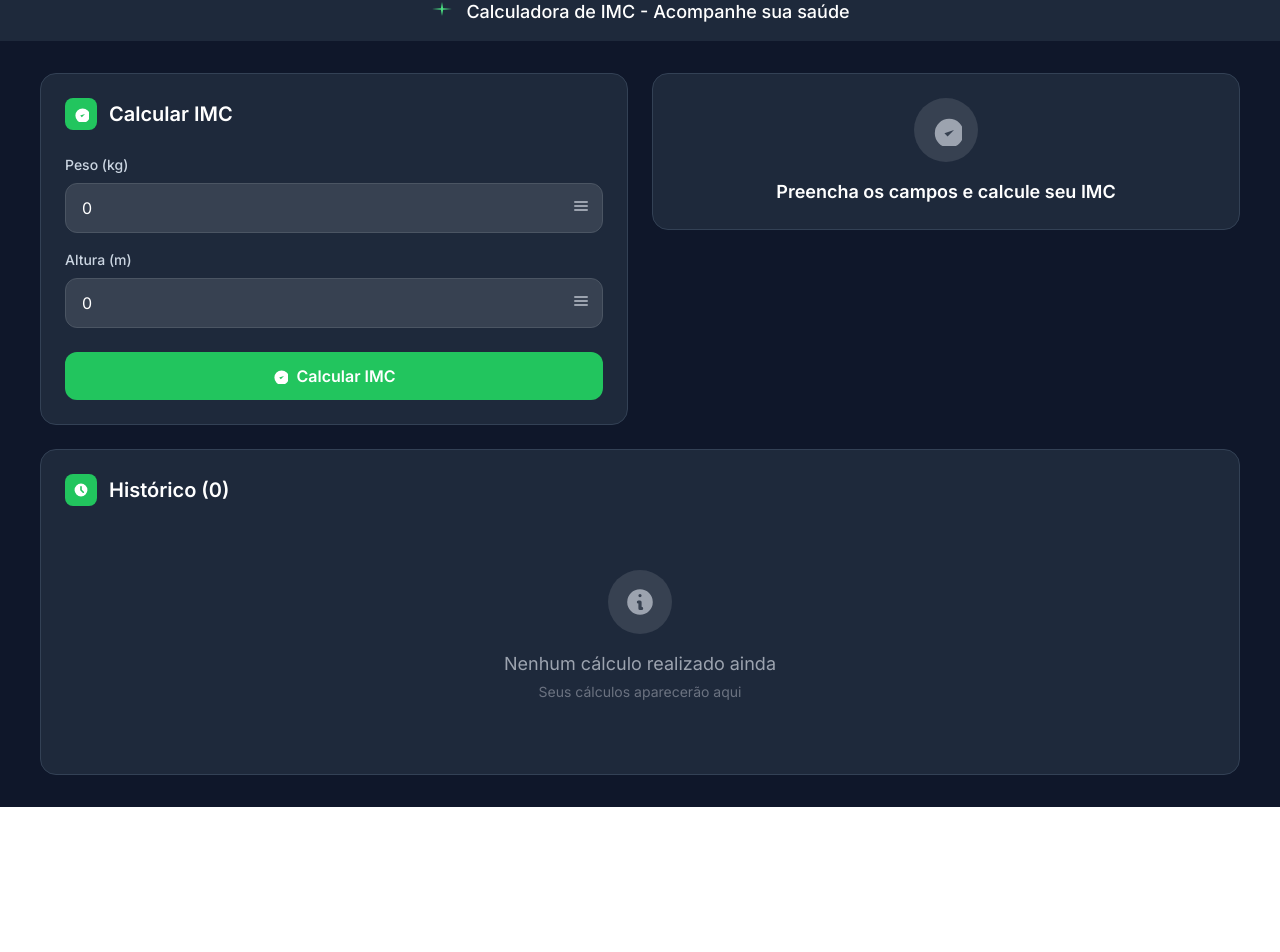
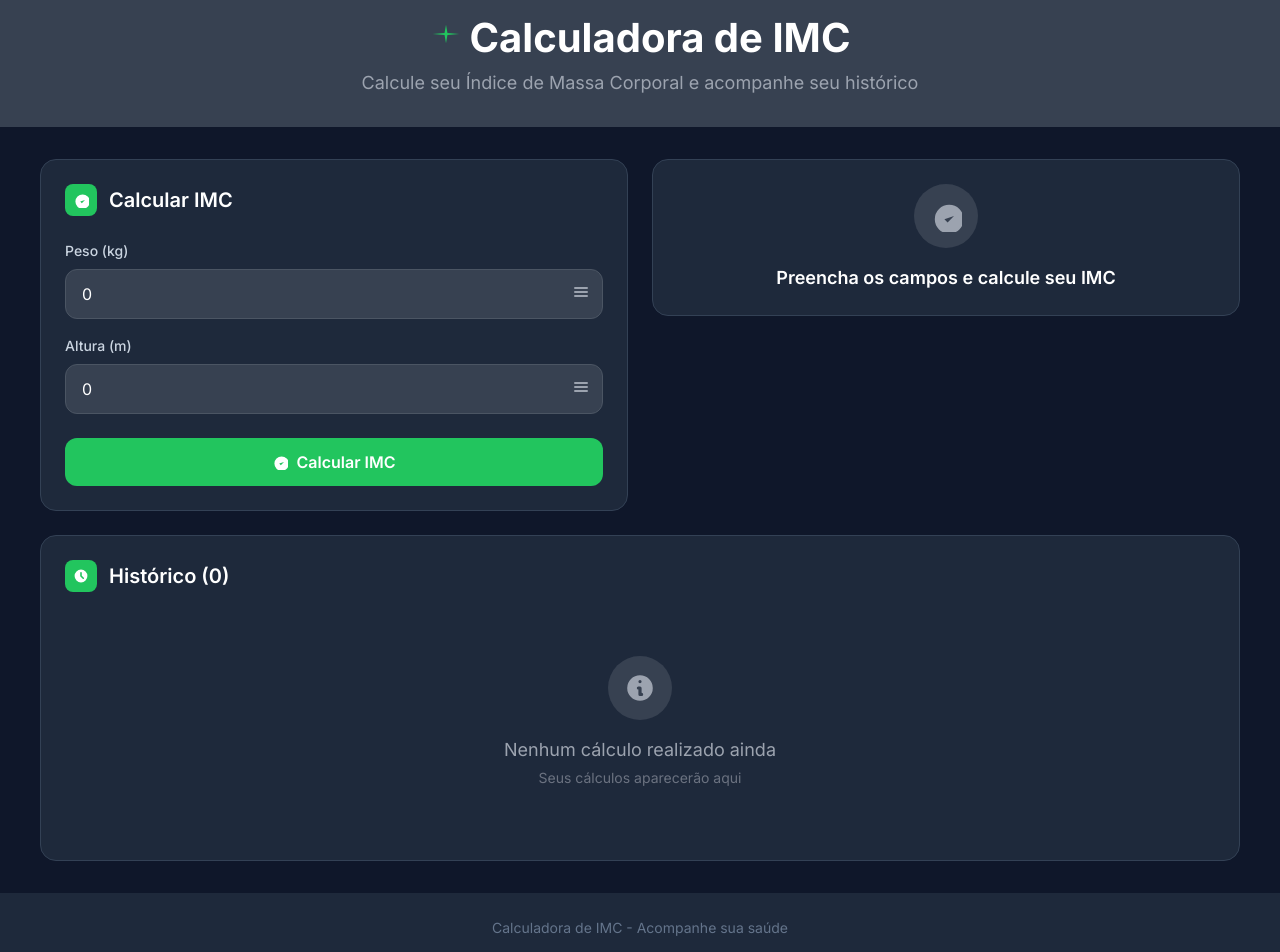
Before and after one commit to Anathyon/calculadora_imc, a Next.js app: page / in a window 1280 px wide. Shown: the part 18-970 px from the top of the page. Before the commit the page ends 825 px from the top, so only its background shows below. Built offline with nearby package versions, Linux system fonts and the light colour scheme.

Commit message:
Adição de footer e persistência de dados com localStorage

```diff
--- a/src/pages/index.tsx
+++ b/src/pages/index.tsx
@@ -1,6 +1,7 @@
 import Head from 'next/head'
 import Calcular_imc from "./components/Calcimc"
 import { Inter } from 'next/font/google'
+import { useState, useEffect } from 'react'
 
 const inter = Inter({
   subsets: ['latin'],
@@ -9,6 +10,15 @@ const inter = Inter({
 })
 
 export default function Home() {
+  const [isMobile, setIsMobile] = useState(false)
+
+  useEffect(() => {
+    const checkMobile = () => setIsMobile(window.innerWidth < 768)
+    checkMobile()
+    window.addEventListener('resize', checkMobile)
+    return () => window.removeEventListener('resize', checkMobile)
+  }, [])
+
   return (
     <>
       <Head>
@@ -26,28 +36,44 @@ export default function Home() {
       }}>
       {/* Header */}
       <div style={{
-        backgroundColor: '#1e293b',
-        padding: '1rem 0',
-        width: '100%'
+        backgroundColor: '#374151',
+        padding: isMobile ? '1.5rem 1rem' : '2rem 0',
+        width: '100%',
+        textAlign: 'center'
       }}>
         <div style={{
           display: 'flex',
           alignItems: 'center',
           justifyContent: 'center',
-          gap: '0.75rem',
-          padding: '0 1rem'
+          gap: isMobile ? '0.375rem' : '0.5rem',
+          marginBottom: isMobile ? '0.375rem' : '0.5rem',
+          flexWrap: isMobile ? 'wrap' : 'nowrap'
         }}>
-          <svg style={{ width: '24px', height: '24px', color: '#4ade80' }} viewBox="0 0 24 24" fill="currentColor">
+          <svg style={{
+            width: isMobile ? '24px' : '32px',
+            height: isMobile ? '24px' : '32px',
+            color: '#22c55e'
+          }} viewBox="0 0 24 24" fill="currentColor">
             <path d="M12 2L13.09 8.26L22 9L13.09 9.74L12 16L10.91 9.74L2 9L10.91 8.26L12 2Z"/>
           </svg>
           <h1 style={{
             color: 'white',
-            fontSize: '18px',
-            fontWeight: '500',
+            fontSize: isMobile ? '1.75rem' : '2.5rem',
+            fontWeight: 'bold',
             margin: '0',
-            textAlign: 'center'
-          }}>Calculadora de IMC - Acompanhe sua saúde</h1>
+            lineHeight: '1.2'
+          }}>Calculadora de IMC</h1>
         </div>
+        <p style={{
+          color: '#9ca3af',
+          fontSize: isMobile ? '0.875rem' : '1.125rem',
+          margin: '0',
+          fontWeight: '400',
+          lineHeight: '1.4',
+          maxWidth: isMobile ? '90%' : '100%',
+          marginLeft: 'auto',
+          marginRight: 'auto'
+        }}>Calcule seu Índice de Massa Corporal e acompanhe seu histórico</p>
       </div>
 
       {/* Main Content */}
@@ -57,6 +83,22 @@ export default function Home() {
       }}>
         <Calcular_imc />
       </div>
+
+      {/* Footer */}
+      <div style={{
+        backgroundColor: '#1e293b',
+        padding: isMobile ? '1rem' : '1.5rem 0',
+        width: '100%',
+        textAlign: 'center',
+        marginTop: 'auto'
+      }}>
+        <p style={{
+          color: '#64748b',
+          fontSize: isMobile ? '0.75rem' : '0.875rem',
+          margin: '0',
+          fontWeight: '400'
+        }}>Calculadora de IMC - Acompanhe sua saúde</p>
+      </div>
       </div>
     </>
   )
--- a/src/store/imcStore.ts
+++ b/src/store/imcStore.ts
@@ -1,4 +1,5 @@
 import { create } from 'zustand'
+import { persist } from 'zustand/middleware'
 
 interface HistoricoItem {
   peso: string
@@ -22,7 +23,8 @@ interface ImcStore {
   calcularImc: () => void
 }
 
-export const useImcStore = create<ImcStore>((set, get) => ({
+export const useImcStore = create<ImcStore>()(persist(
+  (set, get) => ({
     peso: "0",
     altura: "0",
     imc: "0",
@@ -33,12 +35,15 @@ export const useImcStore = create<ImcStore>((set, get) => ({
     setAltura: (altura) => set({ altura }),
     setImc: (imc) => set({ imc }),
 
-  adicionarHistorico: (item) => set((state) => ({
-    historico: [...state.historico, {
+    adicionarHistorico: (item) => {
+      const novoItem = {
         ...item,
         data: new Date().toLocaleString('pt-BR')
-    }]
-  })),
+      }
+      set((state) => ({
+        historico: [...state.historico, novoItem]
+      }))
+    },
 
     limparHistorico: () => set({ historico: [] }),
     setMostrarHistorico: (mostrar) => set({ mostrarHistorico: mostrar }),
@@ -58,4 +63,9 @@ export const useImcStore = create<ImcStore>((set, get) => ({
         set({ imc: "Inválido" })
       }
     }
-}))
+  }),
+  {
+    name: 'imc-storage',
+    partialize: (state) => ({ historico: state.historico })
+  }
+))
```
Lines whose indentation alone changed are shown as unchanged.
